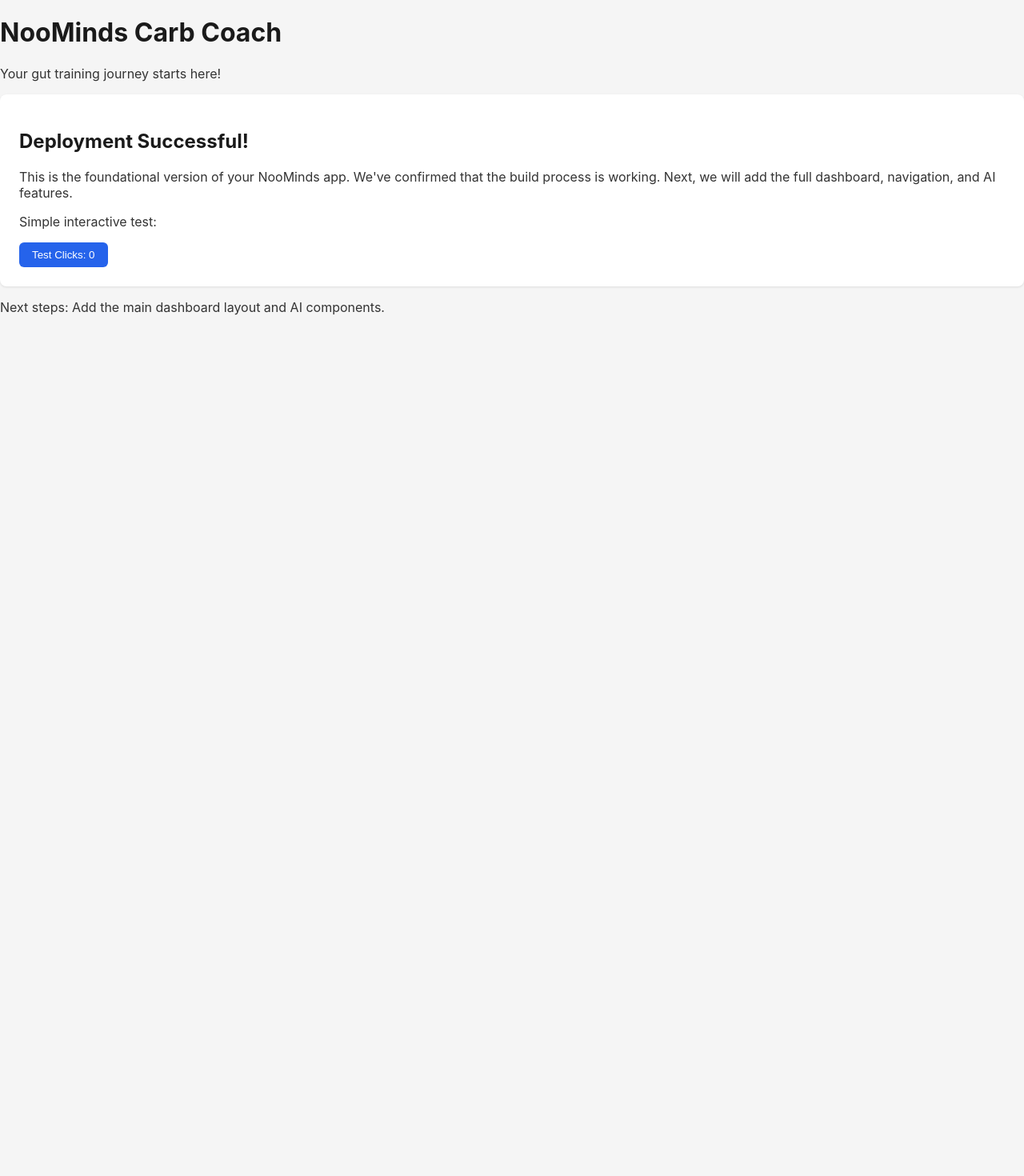
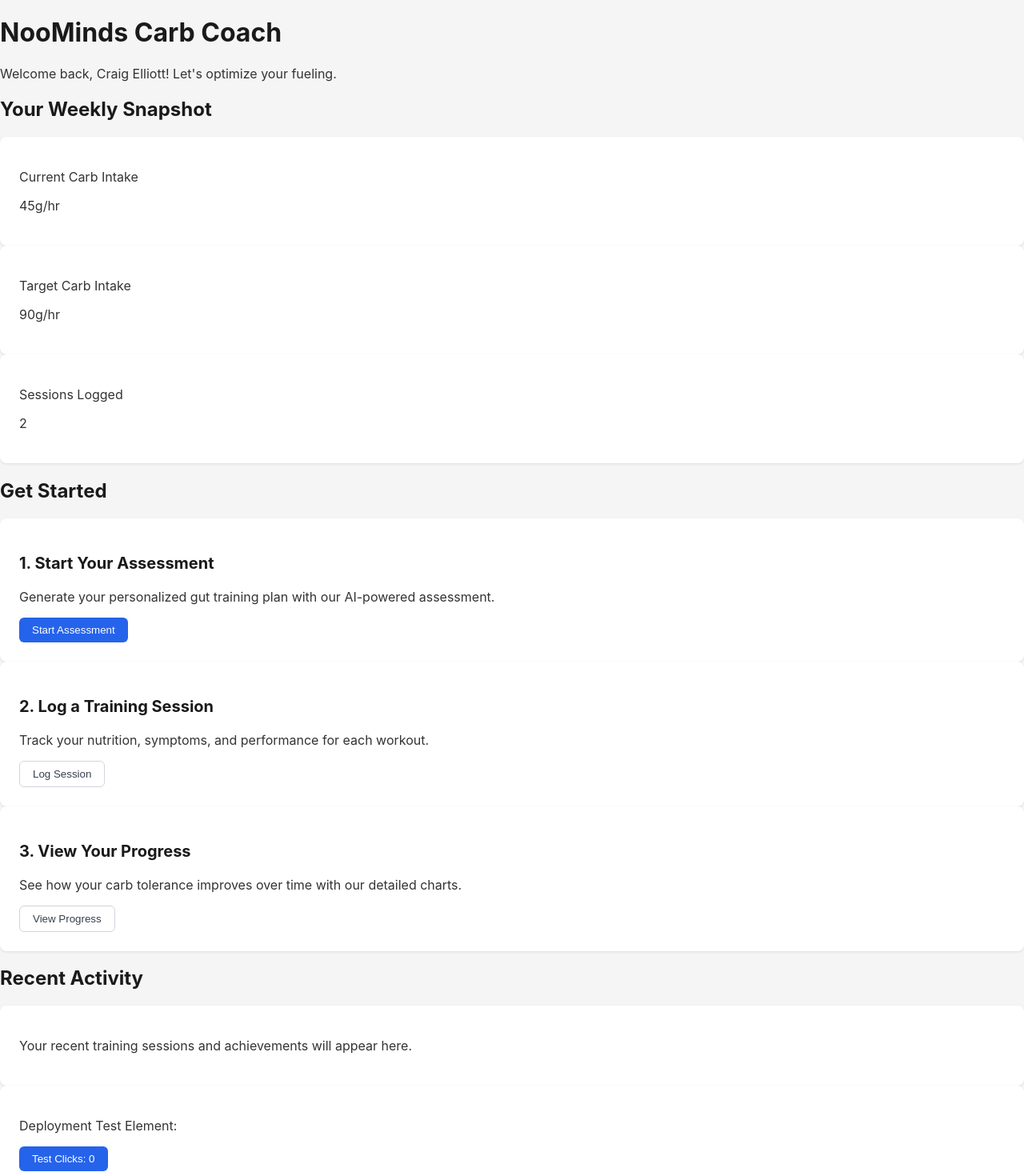
Before and after one commit to NooMinds/noominds-carb-coach, a React (Vite) app: page / in a window 1280 px wide. Shown: the top 1470 px of the page at 80% size. Before the commit the page ends 800 px from the top, so only its background shows below. Built offline with nearby package versions, Linux system fonts and the light colour scheme.

Commit message:
Update App.tsx

```diff
--- a/src/App.tsx
+++ b/src/App.tsx
@@ -2,41 +2,89 @@
 import './index.css'; // Make sure our styles are imported
 
 /**
- * NooMinds Carb Coach - Simple App Component
+ * NooMinds Carb Coach - Main App Component
  *
- * This is a simplified, self-contained version of the App to ensure the
- * build and deployment process is working correctly. It does not use
- * React Router or import other complex components.
+ * This component renders the main dashboard for the application.
+ * It provides a central hub for users to view their status and
+ * access key features.
  */
 function App() {
+  // State for the interactive test element
   const [count, setCount] = useState(0);
 
+  // Mock data for the dashboard stats
+  const stats = {
+    currentCarbIntake: 45,
+    targetCarbIntake: 90,
+    sessionsThisWeek: 2,
+  };
+
   return (
-    <div className="min-h-screen bg-gray-100 flex flex-col items-center justify-center p-4">
-      <div className="w-full max-w-2xl mx-auto">
+    <div className="min-h-screen bg-gray-100 p-4 sm:p-6 lg:p-8">
+      <div className="max-w-4xl mx-auto">
 
         {/* Header Section */}
-        <div className="text-center mb-8">
-          <h1 className="text-4xl font-bold text-blue-600">
-            NooMinds Carb Coach
-          </h1>
+        <header className="mb-8">
+          <h1 className="text-blue-600">NooMinds Carb Coach</h1>
           <p className="mt-2 text-lg text-gray-600">
-            Your gut training journey starts here!
+            Welcome back, <span className="font-bold">Craig Elliott</span>! Let's optimize your fueling.
           </p>
-        </div>
+        </header>
 
-        {/* Main Content Card */}
-        <div className="card text-center">
-          <h2 className="text-2xl font-semibold mb-4">
-            Deployment Successful!
-          </h2>
-          <p className="text-gray-700 mb-6">
-            This is the foundational version of your NooMinds app. We've confirmed that the build process is working. Next, we will add the full dashboard, navigation, and AI features.
-          </p>
+        <main className="space-y-8">
+
+          {/* Quick Stats Section */}
+          <div>
+            <h2 className="text-xl font-semibold mb-4">Your Weekly Snapshot</h2>
+            <div className="grid grid-cols-1 sm:grid-cols-3 gap-4">
+              <div className="card text-center">
+                <p className="text-sm text-gray-500">Current Carb Intake</p>
+                <p className="text-3xl font-bold text-gray-800">{stats.currentCarbIntake}<span className="text-lg font-medium">g/hr</span></p>
+              </div>
+              <div className="card text-center">
+                <p className="text-sm text-gray-500">Target Carb Intake</p>
+                <p className="text-3xl font-bold text-blue-600">{stats.targetCarbIntake}<span className="text-lg font-medium">g/hr</span></p>
+              </div>
+              <div className="card text-center">
+                <p className="text-sm text-gray-500">Sessions Logged</p>
+                <p className="text-3xl font-bold text-gray-800">{stats.sessionsThisWeek}</p>
+              </div>
+            </div>
+          </div>
+
+          {/* Action Cards Section */}
+          <div>
+            <h2 className="text-xl font-semibold mb-4">Get Started</h2>
+            <div className="grid grid-cols-1 md:grid-cols-3 gap-4">
+              <div className="card flex flex-col items-center text-center">
+                <h3 className="font-semibold mb-2">1. Start Your Assessment</h3>
+                <p className="text-sm text-gray-600 flex-grow mb-4">Generate your personalized gut training plan with our AI-powered assessment.</p>
+                <button className="btn btn-primary w-full">Start Assessment</button>
+              </div>
+              <div className="card flex flex-col items-center text-center">
+                <h3 className="font-semibold mb-2">2. Log a Training Session</h3>
+                <p className="text-sm text-gray-600 flex-grow mb-4">Track your nutrition, symptoms, and performance for each workout.</p>
+                <button className="btn btn-outline w-full">Log Session</button>
+              </div>
+              <div className="card flex flex-col items-center text-center">
+                <h3 className="font-semibold mb-2">3. View Your Progress</h3>
+                <p className="text-sm text-gray-600 flex-grow mb-4">See how your carb tolerance improves over time with our detailed charts.</p>
+                <button className="btn btn-outline w-full">View Progress</button>
+              </div>
+            </div>
+          </div>
+
+          {/* Recent Activity Section */}
+          <div>
+            <h2 className="text-xl font-semibold mb-4">Recent Activity</h2>
+            <div className="card">
+              <p className="text-gray-500 italic text-center">Your recent training sessions and achievements will appear here.</p>
+            </div>
+          </div>
 
           {/* Interactive Test Element */}
-          <div className="bg-gray-100 p-4 rounded-lg">
-            <p className="mb-3">Simple interactive test:</p>
+          <div className="card bg-gray-200 border border-gray-300">
+            <p className="mb-3 text-sm font-medium">Deployment Test Element:</p>
             <button
               className="btn btn-primary"
               onClick={() => setCount((c) => c + 1)}
@@ -44,12 +92,7 @@
               Test Clicks: {count}
             </button>
           </div>
-        </div>
-
-        {/* Footer Message */}
-        <div className="text-center mt-6 text-sm text-gray-500">
-          <p>Next steps: Add the main dashboard layout and AI components.</p>
-        </div>
+        </main>
 
       </div>
     </div>
```
